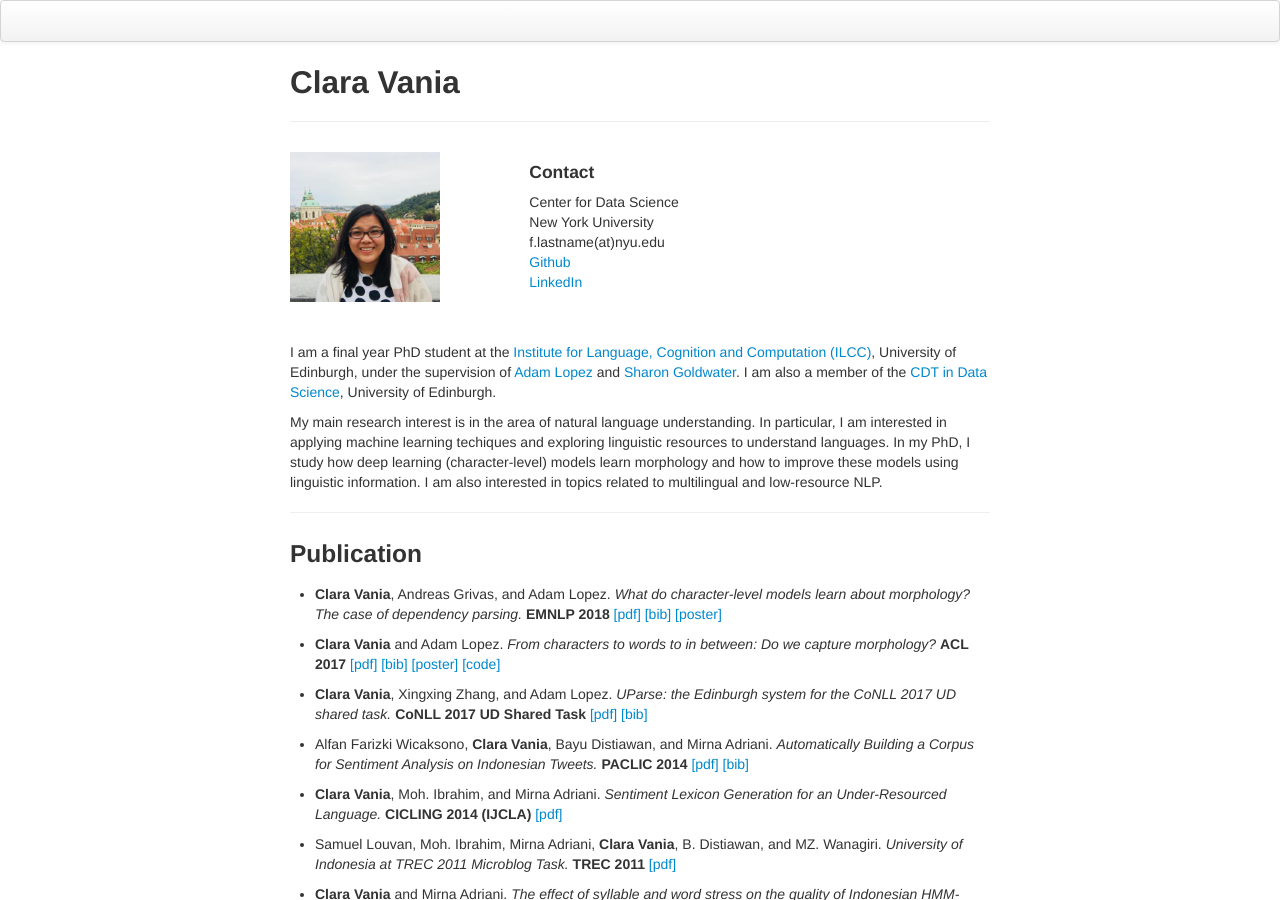
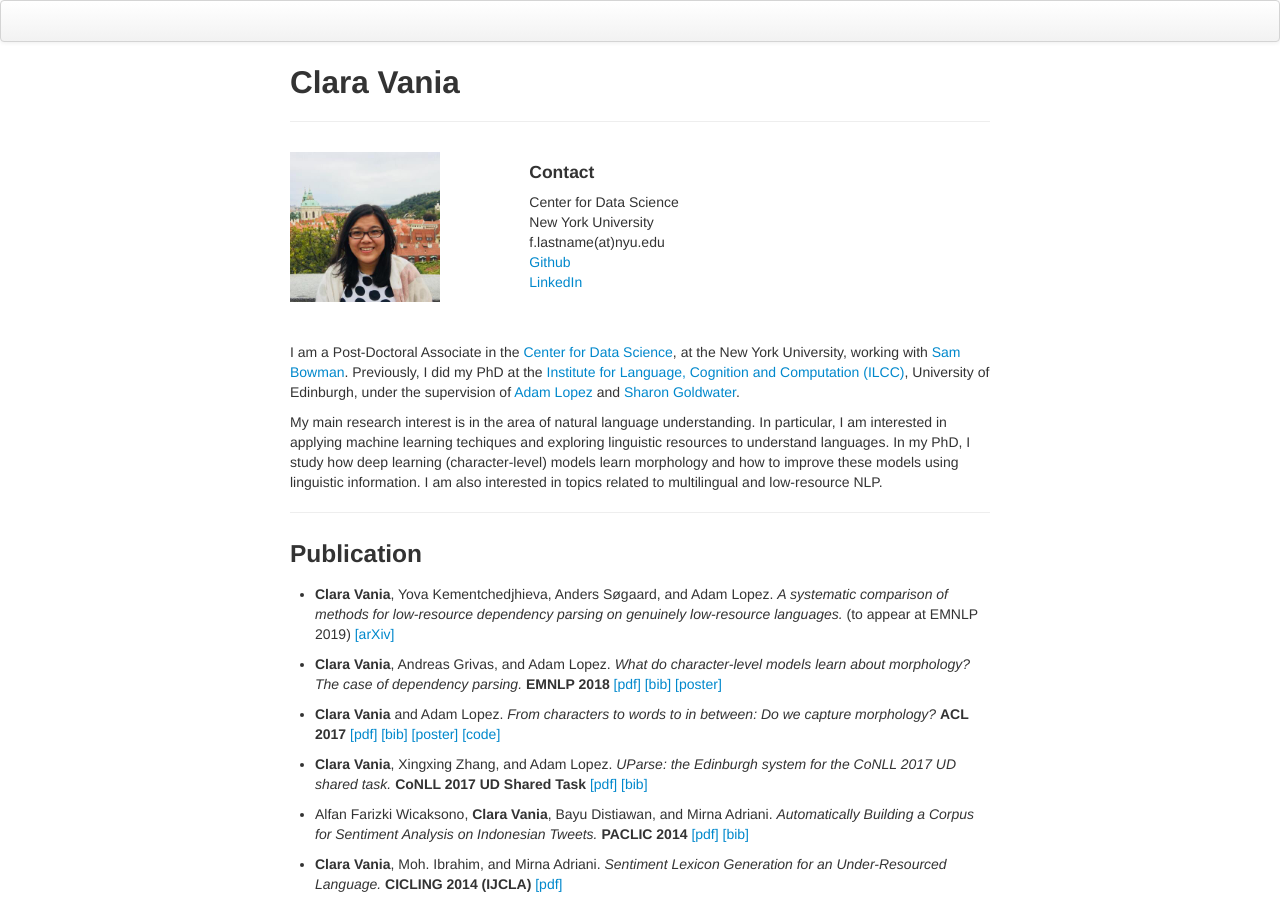
Before and after one commit to claravania/claravania.github.io, a Jekyll site: the page built from index.md, in a window 1280 px wide and 900 px high. Built offline with Jekyll 4.4.1, drawn with Linux system fonts in a browser that asks for light colours.

Commit message:
Update index.md

```diff
--- a/index.md
+++ b/index.md
@@ -4,13 +4,15 @@ title: Clara Vania
 description: Personal webpage
 ---
 
-I am a final year PhD student at the [Institute for Language, Cognition and Computation (ILCC)](http://web.inf.ed.ac.uk/ilcc), University of Edinburgh, under the supervision of [Adam Lopez](http://alopez.github.io/) and [Sharon Goldwater](http://homepages.inf.ed.ac.uk/sgwater/). I am also a member of the [CDT in Data Science](http://datascience.inf.ed.ac.uk/), University of Edinburgh.
+I am a Post-Doctoral Associate in the [Center for Data Science](https://cds.nyu.edu), at the New York University, working with [Sam Bowman](https://www.nyu.edu/projects/bowman). Previously, I did my PhD at the [Institute for Language, Cognition and Computation (ILCC)](http://web.inf.ed.ac.uk/ilcc), University of Edinburgh, under the supervision of [Adam Lopez](http://alopez.github.io/) and [Sharon Goldwater](http://homepages.inf.ed.ac.uk/sgwater/).
 
 My main research interest is in the area of natural language understanding. In particular, I am interested in applying machine learning techiques and exploring linguistic resources to understand languages. In my PhD, I study how deep learning (character-level) models learn morphology and how to improve these models using linguistic information. I am also interested in topics related to multilingual and low-resource NLP.
 
 ---
 
 ### Publication
+
+- __Clara Vania__, Yova Kementchedjhieva, Anders Søgaard, and Adam Lopez. *A systematic comparison of methods for low-resource dependency parsing on genuinely low-resource languages.*  (to appear at EMNLP 2019) [[arXiv]](https://arxiv.org/pdf/1909.02857.pdf)
 
 - __Clara Vania__, Andreas Grivas, and Adam Lopez. *What do character-level models learn about morphology? The case of dependency parsing.*  __EMNLP 2018__ [[pdf]](http://aclweb.org/anthology/D18-1278) [[bib]](https://aclanthology.coli.uni-saarland.de/papers/D18-1278/d18-1278.bib) [[poster]](assets/EMNLP2018poster.pdf)
 
```
